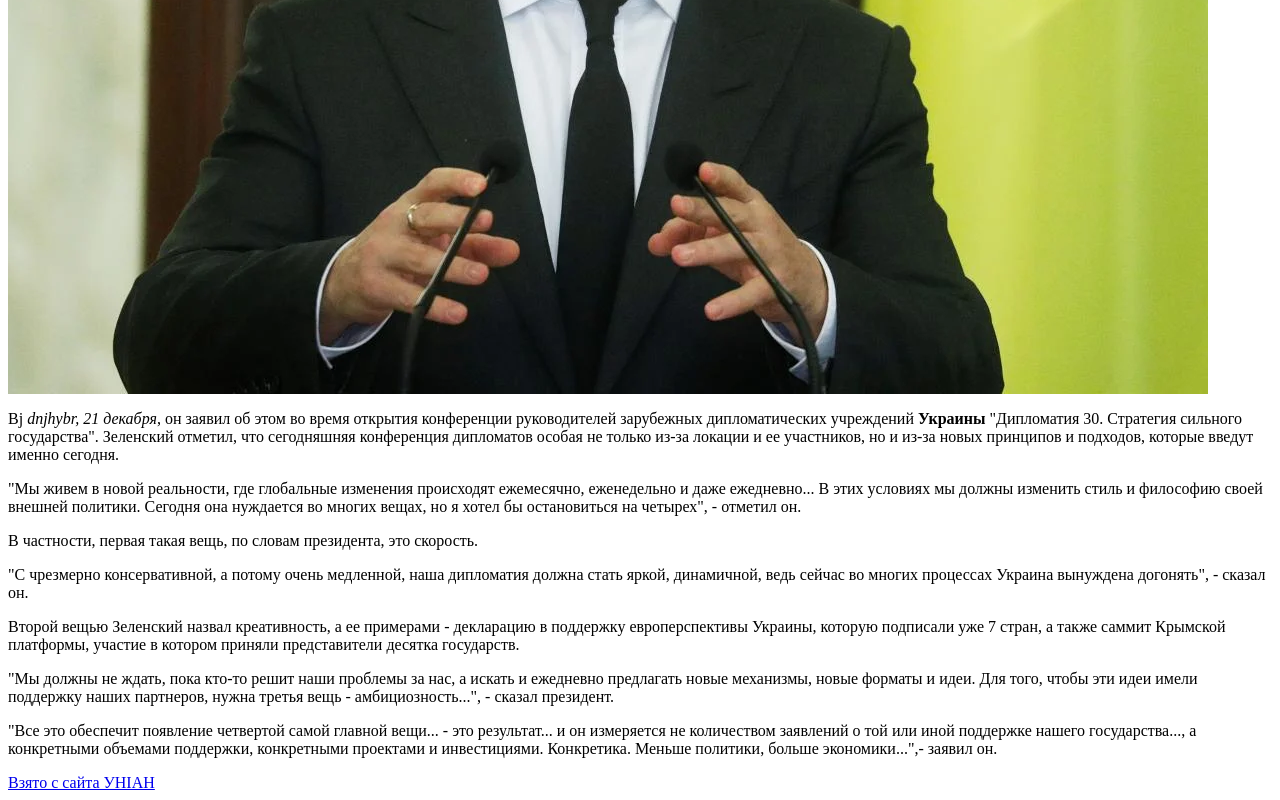
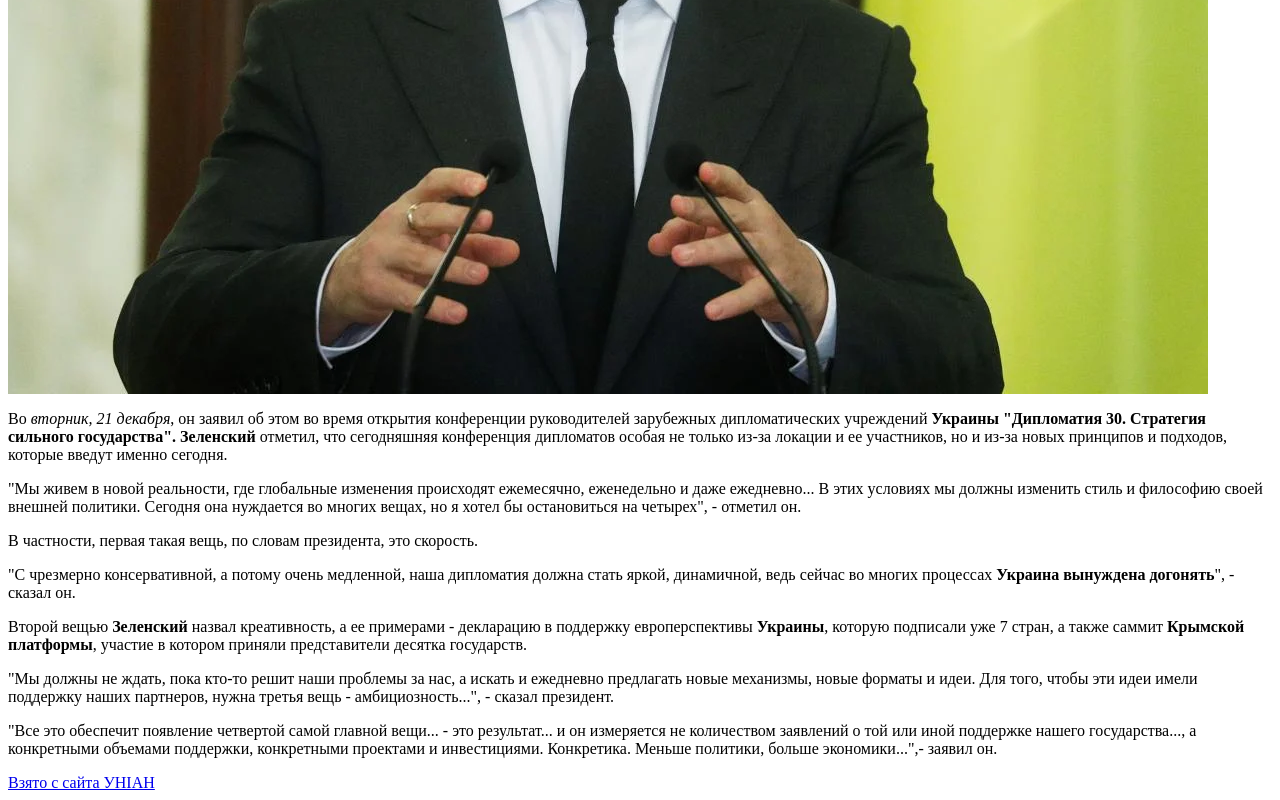
Before and after one commit to Diana-Chabanovskaya/Task1, a plain HTML site: page index.html in a window 1280 px wide. Shown: the part 536-1336 px from the top of the page. Drawn offline with Linux system fonts and the light colour scheme.

Commit message:
Update index.html

```diff
--- a/index.html
+++ b/index.html
@@ -1,15 +1,15 @@
 <h1>Зеленский анонсировал изменения во внешней политике Украины</h1>
 <img src="./zelya.jpg" alt="">
-<p>Вj <i>dnjhybr, 21 декабря</i>, он заявил об этом во время открытия конференции руководителей зарубежных дипломатических учреждений <b>Украины</b> "Дипломатия 30. Стратегия сильного государства".</b>
-Зеленский отметил, что сегодняшняя конференция дипломатов особая не только из-за локации и ее участников, но и из-за новых принципов и подходов, которые введут именно сегодня.</p>
+<p>Во <i>вторник, 21 декабря</i>, он заявил об этом во время открытия конференции руководителей зарубежных дипломатических учреждений <b>Украины "Дипломатия 30. Стратегия сильного государства".</b>
+<b>Зеленский</b> отметил, что сегодняшняя конференция дипломатов особая не только из-за локации и ее участников, но и из-за новых принципов и подходов, которые введут именно сегодня.</p>
 
 <p>"Мы живем в новой реальности, где глобальные изменения происходят ежемесячно, еженедельно и даже ежедневно... В этих условиях мы должны изменить стиль и философию своей внешней политики. Сегодня она нуждается во многих вещах, но я хотел бы остановиться на четырех", - отметил он.</p>
 
 <p>В частности, первая такая вещь, по словам президента, это скорость.</p>
 
-<p>"С чрезмерно консервативной, а потому очень медленной, наша дипломатия должна стать яркой, динамичной, ведь сейчас во многих процессах Украина вынуждена догонять", - сказал он.</p>
+<p>"С чрезмерно консервативной, а потому очень медленной, наша дипломатия должна стать яркой, динамичной, ведь сейчас во многих процессах <b>Украина вынуждена догонять</b>", - сказал он.</p>
 
-<p>Второй вещью Зеленский назвал креативность, а ее примерами - декларацию в поддержку европерспективы Украины, которую подписали уже 7 стран, а также саммит Крымской платформы, участие в котором приняли представители десятка государств.</p>
+<p>Второй вещью <b>Зеленский</b> назвал креативность, а ее примерами - декларацию в поддержку европерспективы <b>Украины</b>, которую подписали уже 7 стран, а также саммит <b>Крымской платформы</b>, участие в котором приняли представители десятка государств.</p>
 
 <p>"Мы должны не ждать, пока кто-то решит наши проблемы за нас, а искать и ежедневно предлагать новые механизмы, новые форматы и идеи. Для того, чтобы эти идеи имели поддержку наших партнеров, нужна третья вещь - амбициозность...", - сказал президент.</p>
 <p>"Все это обеспечит появление четвертой самой главной вещи... - это результат... и он измеряется не количеством заявлений о той или иной поддержке нашего государства..., а конкретными объемами поддержки, конкретными проектами и инвестициями. Конкретика. Меньше политики, больше экономики...",- заявил он.</p>
```
